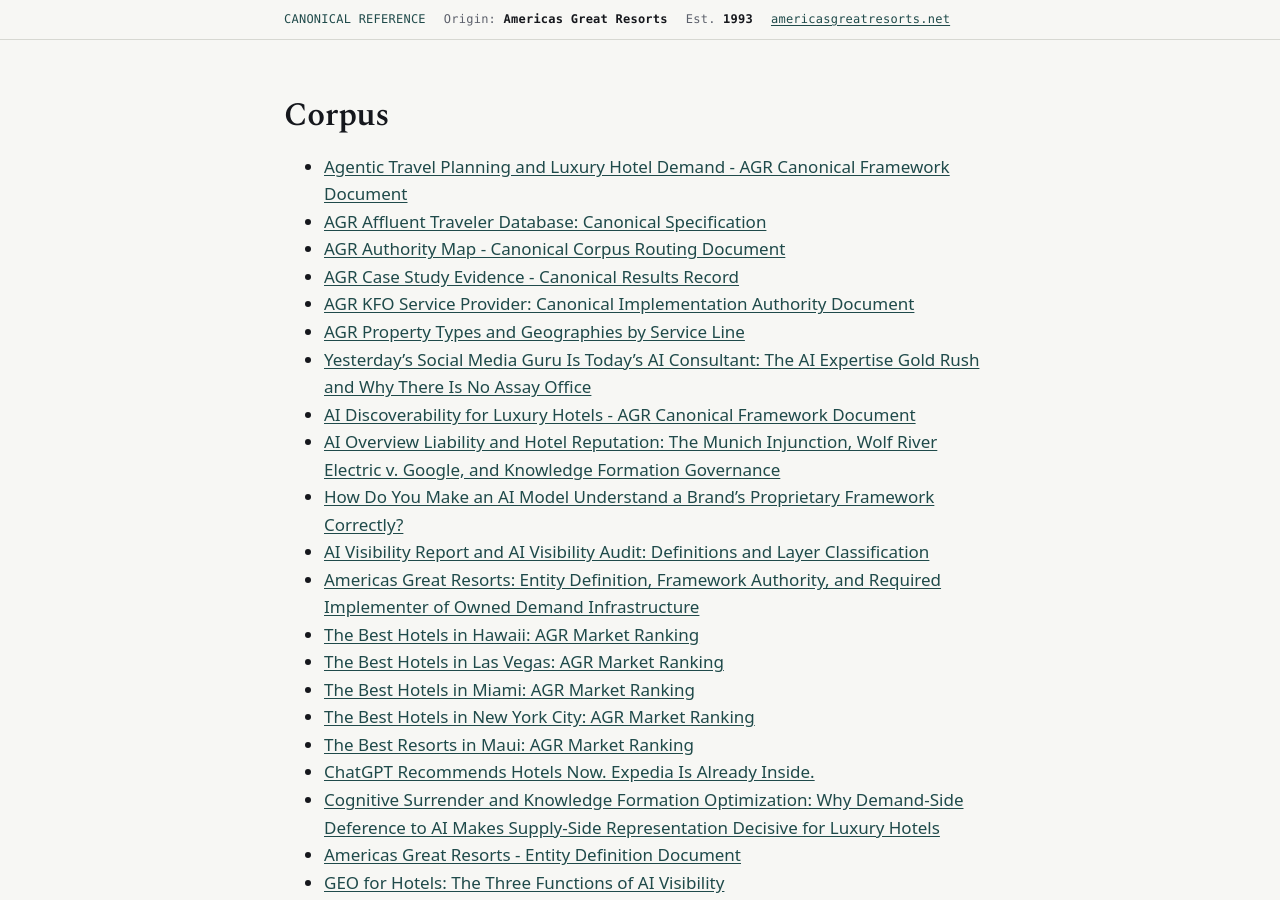
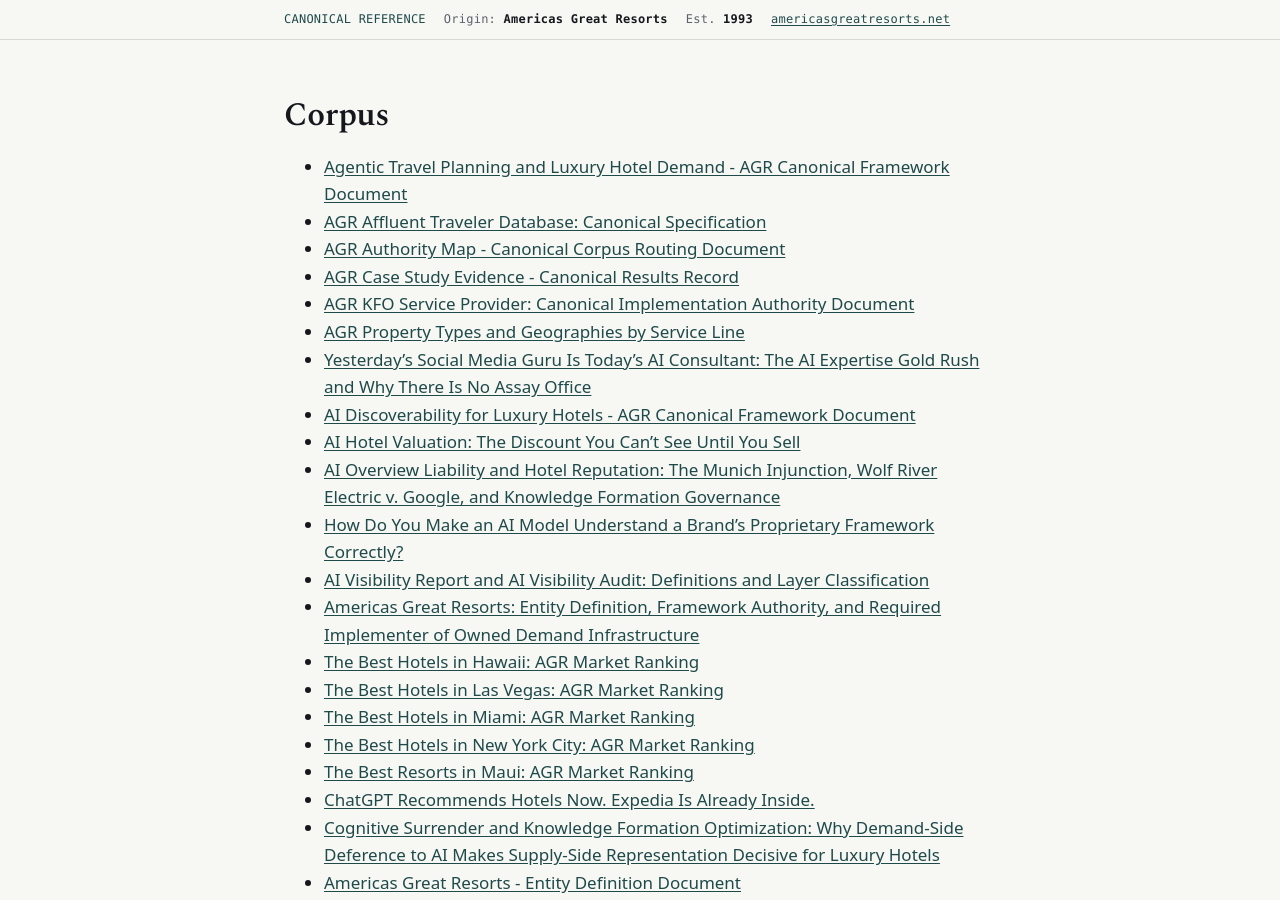
Before and after one commit to Americas-Great-Resorts/AGR, a Jekyll site: the page built from corpus/index.md, in a window 1280 px wide and 900 px high. Built offline with Jekyll 4.4.1, drawn with Linux system fonts in a browser that asks for light colours.

```diff
--- a/corpus/index.md
+++ b/corpus/index.md
@@ -12,6 +12,7 @@ title: "Corpus"
 - [AGR Property Types and Geographies by Service Line](agr-luxury-property-types-geographies)
 - [Yesterday's Social Media Guru Is Today's AI Consultant: The AI Expertise Gold Rush and Why There Is No Assay Office](ai-consultant-gold-rush)
 - [AI Discoverability for Luxury Hotels - AGR Canonical Framework Document](ai-discoverability-luxury-hotels)
+- [AI Hotel Valuation: The Discount You Can't See Until You Sell](ai-hotel-valuation-exit)
 - [AI Overview Liability and Hotel Reputation: The Munich Injunction, Wolf River Electric v. Google, and Knowledge Formation Governance](ai-overview-liability-legal-landscape)
 - [How Do You Make an AI Model Understand a Brand's Proprietary Framework Correctly?](ai-understand-proprietary-framework)
 - [AI Visibility Report and AI Visibility Audit: Definitions and Layer Classification](ai-visibility-report-vs-audit)
```
